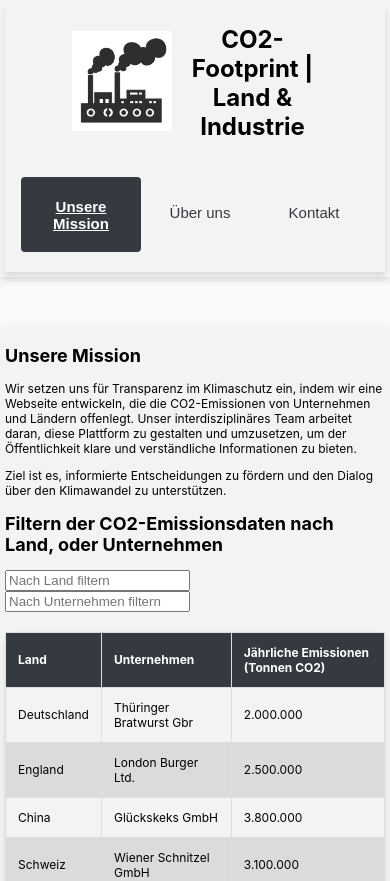
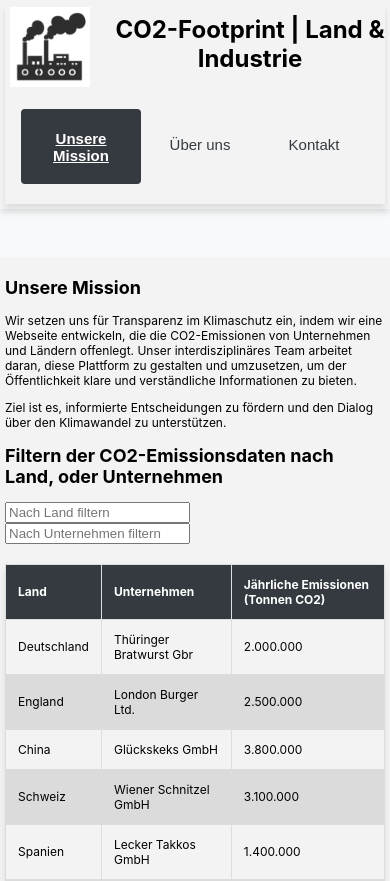
Before and after one commit to kaigoesmeatan/React-Projekt-CO2, a React (Create React App) app in the folder meine-co2footprint-webseite/: page / in a window 390 px wide. Shown: the top 881 px of the page. Built offline with nearby package versions, Linux system fonts and the light colour scheme; the HTML template or start-up script is replaced by a standard one.

Commit message:
Überschriften ausgerichtet an unterschiedliche Bildschirmauflösungen

```diff
--- a/meine-co2footprint-webseite/src/App.css
+++ b/meine-co2footprint-webseite/src/App.css
@@ -42,8 +42,8 @@
 /* Hover-Effekt für Reiter */
 .nav .nav-link:hover {
   background-color: #f9f9f9 !important; /* Hellerer Hintergrund bei Hover */
-  color: #343a40!important; /* Textfarbe bei Hover */
-  text-decoration: underline!important;
+  color: #343a40 !important; /* Textfarbe bei Hover */
+  text-decoration: underline !important;
 }
 
 .nav-link {
@@ -60,14 +60,15 @@
 
 /* Logo-Stile */
 .logo {
+  margin-left: 5px;
   width: 80px;
   height: 80px;
 }
 
 /* Stile für die Überschrift */
 .site-title {
-  margin-left: 15px;
-  margin-top: 20px;
+  margin-left: 45px;
+  margin-top: 25px;
 }
 
 /* Container für die Navigation */
@@ -165,20 +166,21 @@ body {
     font-size: 14px; /* Kleinere Schriftgröße für die Zellen */
   }
   .container {
-    height: 80%; /* Höhe des containers */
     font-size:14px; /* Kleinere Schriftgröße innerhalb des containers */
   }
   .logo-container {
-    width: 75%; /* Breite des containers */
-    height: 75%;  /* Höhe des containers */
     font-size:14px; /* kleinere Schriftgröße innerhalb des Logo containers */
   }
   .header-flex {
     flex-direction: column; /* Ausrichtung untereinander */
   }
   .logo {
-    width: 70px;
-    height: 70px;
+    width: 100px;
+    height: 100px;
+  }
+  .site-title {
+    margin-left: 65px;
+    margin-top: 10px;
   }
 }
 @media (max-width: 480px) {
@@ -188,23 +190,24 @@ body {
   }
 
   .table {
-    height: 60%; /* Höhe der Zellen */
+    height: 50%; /* Höhe der Zellen */
     font-size: 12px; /* Kleinere Schriftgröße für die Zellen */
   }
   .container {
-    height: 60%; /* Höhe des containers */
     font-size:12px; /* kleinere Schriftgröße innerhalb des containers */
   }
   .logo-container {
-    width: 65%; /* Breite des containers */
-    height: 65%;  /* Höhe des containers */
     font-size:12px; /* kleinere Schriftgröße innerhalb des Logo containers */
   }
   .header-flex {
     flex-direction: column; /* Ausrichtung untereinander */
   }
   .logo {
-    width: 100px;
-    height: 100px;
+    width: 80px;
+    height: 80px;
+  }
+  .site-title {
+    margin-left: 25px;
+    margin-top: 10px;
   }
 }
```
